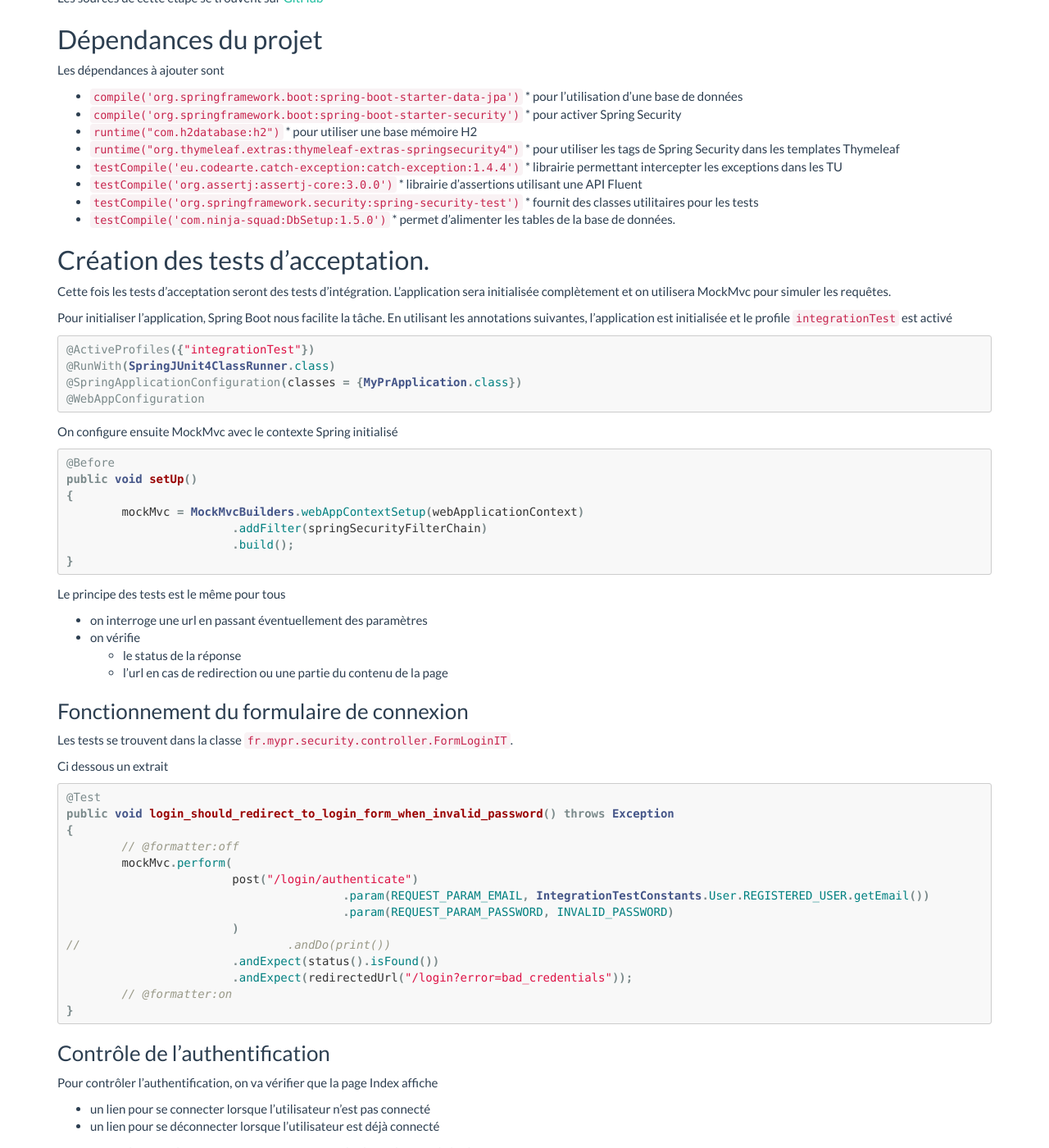
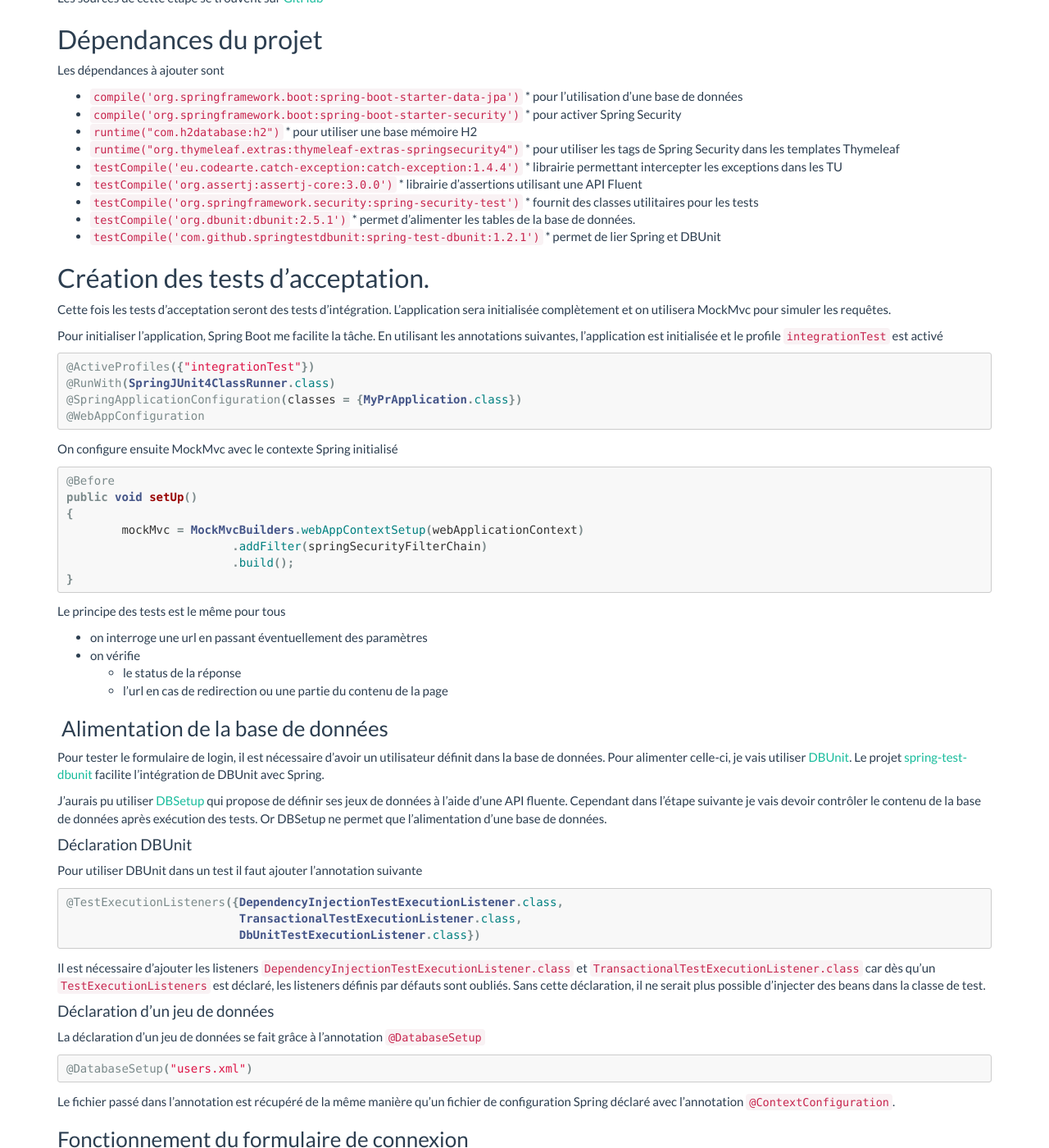
Before and after one commit to jgiovaresco/jgiovaresco.github.io, a Jekyll site: the page built from _posts/my-pr/2015-06-21-secure-application.md, in a window 1280 px wide and 1400 px high, scrolled down 318 px. Shown: the whole window at 82% size. Built offline with Jekyll 4.4.1, drawn with Linux system fonts in a browser that asks for light colours; Markdown is read by kramdown in place of the engine named in the settings; some of the changed text lies outside the part shown.

Commit message:
Edit : My-PR : Sécurisation de l'application

````diff
--- a/_posts/my-pr/2015-06-21-secure-application.md
+++ b/_posts/my-pr/2015-06-21-secure-application.md
@@ -6,8 +6,8 @@ categories: [my-pr]
 tags: [java, spring, spring security]
 ---
 
-Dans cet article, nous allons sécuriser l'application.
-Pour accéder à l'application, les utilisateurs devront renseigner un login/password. Pour cette étape nous utiliserons un compte utilisateur créé en dur, l'inscription des utilisateurs se fera dans l'article suivant.
+Dans cet article, je vais sécuriser l'application.
+Pour accéder à l'application, les utilisateurs devront renseigner un login/password. Pour cette étape j'utiliserai un compte utilisateur créé en dur, l'inscription des utilisateurs se fera dans l'article suivant.
 
 Le done de cette étape est une application permettant à un utilisateur de se connecter avec un login/password.
 
@@ -31,14 +31,16 @@ Les dépendances à ajouter sont
  	* librairie d'assertions utilisant une API Fluent
  * ``testCompile('org.springframework.security:spring-security-test')``
  	* fournit des classes utilitaires pour les tests
- * ``testCompile('com.ninja-squad:DbSetup:1.5.0')``
+ * ``testCompile('org.dbunit:dbunit:2.5.1')``
   	* permet d'alimenter les tables de la base de données.
+ * ``testCompile('com.github.springtestdbunit:spring-test-dbunit:1.2.1')``
+  	* permet de lier Spring et DBUnit
 
 ## Création des tests d'acceptation.
 
 Cette fois les tests d'acceptation seront des tests d'intégration. L'application sera initialisée complètement et on utilisera MockMvc pour simuler les requêtes.
 
-Pour initialiser l'application, Spring Boot nous facilite la tâche. En utilisant les annotations suivantes, l'application est initialisée et le profile ``integrationTest`` est activé
+Pour initialiser l'application, Spring Boot me facilite la tâche. En utilisant les annotations suivantes, l'application est initialisée et le profile ``integrationTest`` est activé
 
 ```java
 @ActiveProfiles({"integrationTest"})
@@ -64,6 +66,38 @@ Le principe des tests est le même pour tous
   * on vérifie
     * le status de la réponse
     * l'url en cas de redirection ou une partie du contenu de la page
+
+
+### Alimentation de la base de données
+
+Pour tester le formulaire de login, il est nécessaire d'avoir un utilisateur définit dans la base de données. Pour alimenter celle-ci, je vais utiliser [DBUnit](http://dbunit.sourceforge.net/).
+Le projet [spring-test-dbunit](http://springtestdbunit.github.io/spring-test-dbunit/) facilite l'intégration de DBUnit avec Spring.
+
+J'aurais pu utiliser [DBSetup](http://dbsetup.ninja-squad.com/) qui propose de définir ses jeux de données à l'aide d'une API fluente.
+Cependant dans l'étape suivante je vais devoir contrôler le contenu de la base de données après exécution des tests. Or DBSetup ne permet que l'alimentation d'une base de données.
+
+#### Déclaration DBUnit
+
+Pour utiliser DBUnit dans un test il faut ajouter l'annotation suivante
+
+```java
+@TestExecutionListeners({DependencyInjectionTestExecutionListener.class,
+                         TransactionalTestExecutionListener.class,
+                         DbUnitTestExecutionListener.class})
+```
+
+Il est nécessaire d'ajouter les listeners ``DependencyInjectionTestExecutionListener.class`` et ``TransactionalTestExecutionListener.class`` car dès qu'un ``TestExecutionListeners`` est déclaré, les listeners définis par défauts sont oubliés.
+Sans cette déclaration, il ne serait plus possible d'injecter des beans dans la classe de test.
+
+#### Déclaration d'un jeu de données
+
+La déclaration d'un jeu de données se fait grâce à l'annotation ``@DatabaseSetup``
+
+```java
+@DatabaseSetup("users.xml")
+```
+
+Le fichier passé dans l'annotation est récupéré de la même manière qu'un fichier de configuration Spring déclaré avec l'annotation ``@ContextConfiguration``.
 
 ### Fonctionnement du formulaire de connexion
 
````
